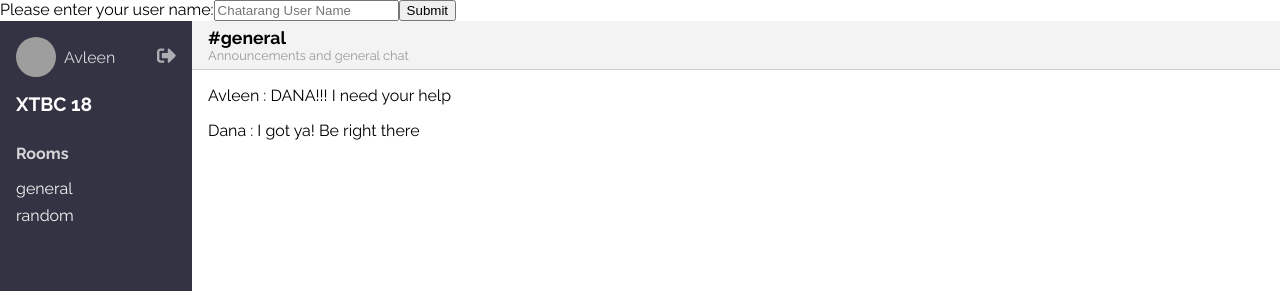
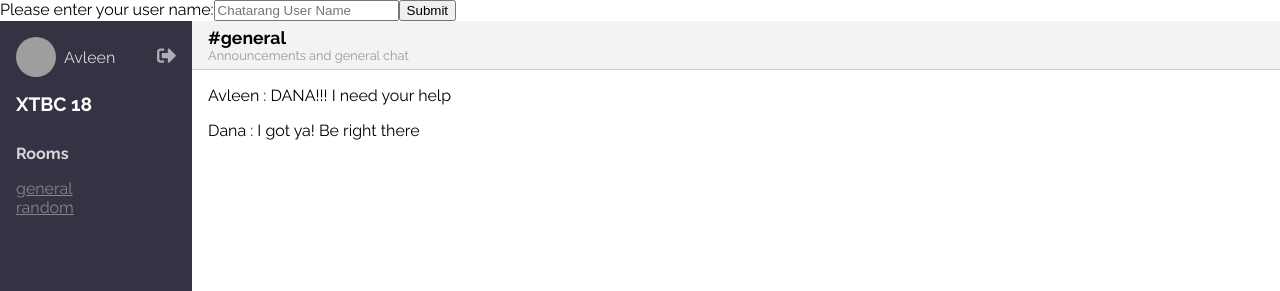
Before and after one commit to avleen2898/chatarang, a React (Create React App) app: page / in a window 1280 px wide. Shown: the top 291 px of the page. Built offline with nearby package versions, Linux system fonts and the light colour scheme; grey boxes are pictures that could not be loaded.

Commit message:
Add RoomList component

```diff
--- /dev/null
+++ b/src/RoomList.js
@@ -0,0 +1,59 @@
+import React from 'react';
+import { StyleSheet, css } from 'aphrodite';
+
+const RoomList = () => {
+  return (
+    <nav
+      className={`RoomList ${css(styles.roomList)}`}
+    >
+      <h2 className={css(styles.h2)}>Rooms</h2>
+      <ul className={css(styles.list)}>
+        <li>
+          <a href="#" className={css(styles.button)}>general</a>
+        </li>
+        <li>
+          <a href="#" className={css(styles.button)}>random</a>
+        </li>
+      </ul>
+    </nav>
+  )
+}
+
+const styles = StyleSheet.create({
+  roomList: {
+    padding: '0 1rem',
+  },
+
+  h2: {
+    fontSize: '1rem',
+  },
+
+  list: {
+    listStyle: 'none',
+    marginLeft: 0,
+    paddingLeft: 0,
+  },
+
+  heading: {
+    display: 'flex',
+    justifyContent: 'space-between',
+    alignItems: 'center',
+  },
+
+  button: {
+    border: 0,
+    backgroundColor: 'transparent',
+    outline: 0,
+    padding: 0,
+    color: 'rgba(255,255,255,0.4)',
+    fontSize: '1rem',
+    cursor: 'pointer',
+    transition: 'color 0.25s ease-out',
+
+    ':hover': {
+      color: 'white',
+    }
+  },
+})
+
+export default RoomList;
--- a/src/Sidebar.js
+++ b/src/Sidebar.js
@@ -1,6 +1,7 @@
 import React from 'react';
 
 import UserInfo from './UserInfo';
+import RoomList from './RoomList';
 
 const Sidebar = (props) => {
   return (
@@ -9,13 +10,7 @@
       <h1 style={styles.h1}>
         XTBC 18
       </h1>
-      <nav className="RoomList" style={styles.children}>
-        <h2 style={styles.h2}>Rooms</h2>
-        <ul style={styles.ul}>
-          <li style={styles.li}><a href="#" style={styles.a}>general</a></li>
-          <li style={styles.li}><a href="#" style={styles.a}>random</a></li>
-        </ul>
-      </nav>
+      <RoomList />
     </aside>
   )
 }
@@ -28,9 +23,6 @@
     padding: '1rem 0',
     display: 'flex',
     flexDirection: 'column',
-  },
-  children: {
-    padding: '0 1rem',
   },
   h1: {
     color: 'white',
```
